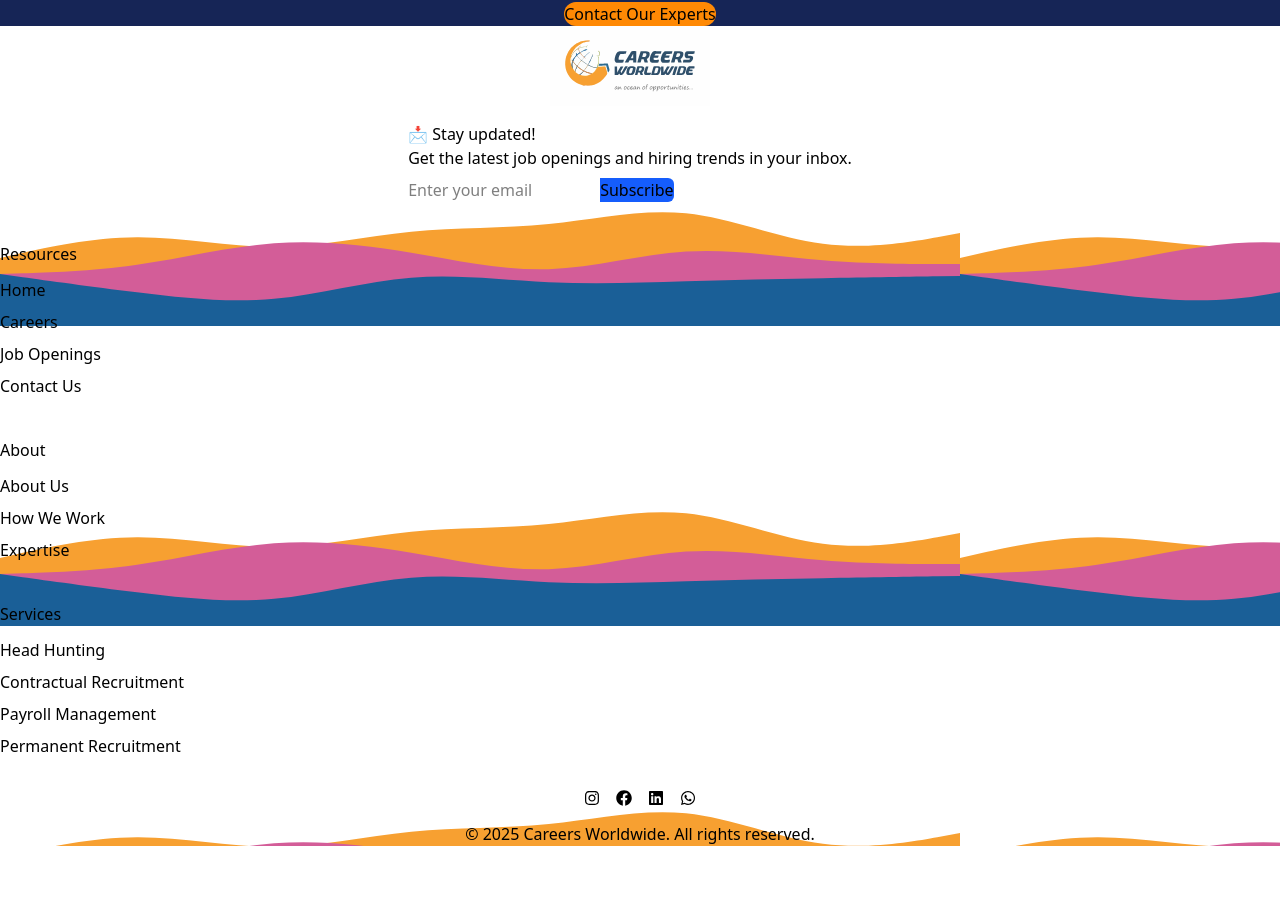
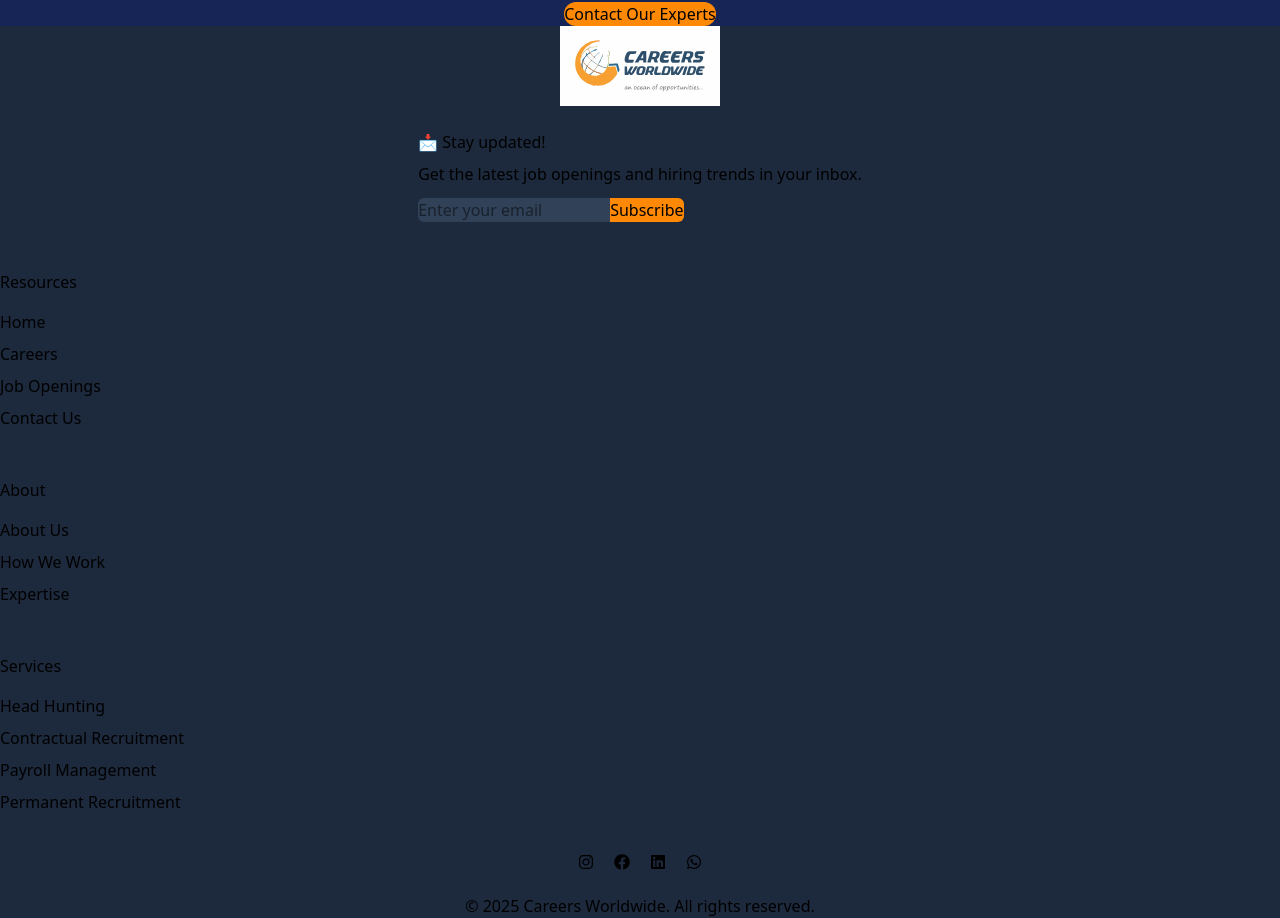
Before and after one commit to achalturkar/careersworldwide, a Next.js app: page / in a window 1280 px wide. Shown: the part 4900-5818 px from the top of the page. Before the commit the page ends 5746 px from the top, so only its background shows below. Built offline with nearby package versions, Linux system fonts and the light colour scheme.

Commit message:
footer update

```diff
--- a/app/contact/page.jsx
+++ b/app/contact/page.jsx
@@ -8,14 +8,9 @@ const Contact = () => {
 
         <main>
 
-            <HeroSection title="Contact Us"/>
-            <div className="bg-white pt-32 pb-16 px-4 min-h-screen flex justify-center items-start">
-                <div className="w-full max-w-7xl bg-gradient-to-br from-20% from-cyan-200 via-33% via-cyan-50 to-80% to-cyan-400 border border-black/10 shadow-2xl rounded-3xl p-6 md:p-12">
-                    {/* Heading */}
-                    <div className="flex items-center justify-center mb-10">
-                        <h1 className="text-4xl md:text-5xl font-semibold text-center">Contact Us</h1>
-                    </div>
-
+            <HeroSection title="Contact Us" />
+            <div className="bg-[url('/contactbg.svg')] bg-no-repeat bg-cover pt-32 pb-16 px-4 min-h-screen flex justify-center items-start">
+                <div className="w-full max-w-7xl bg-gray-100 border border-black/10 shadow-2xl rounded-3xl p-6 md:p-12">
                     {/* Main Content */}
                     <div className="flex flex-col md:flex-row justify-center items-center gap-10">
                         {/* Form Section */}
@@ -62,7 +57,7 @@ const Contact = () => {
 
                                 <div className="flex justify-center">
                                     <button
-                                        className="bg-[#00C951] hover:bg-[#00c903] text-white font-bold py-2 px-6 rounded focus:outline-none focus:shadow-outline"
+                                        className="bg-blue-900 hover:bg-blue-950 text-white font-bold py-2 px-6 rounded focus:outline-none focus:shadow-outline"
                                         type="button"
                                     >
                                         Submit
@@ -85,15 +80,15 @@ const Contact = () => {
                             ></iframe>
                             <div className="space-y-2">
                                 <div className="flex items-center space-x-2 mt-4.5">
-                                    <IoCallOutline className="mt-1 text-black" />
+                                    <IoCallOutline className="mt-1 text-black text-2xl" />
                                     <span className="text-black">9850041780</span>
                                 </div>
                                 <div className="flex items-center space-x-2 mt-4.5">
-                                    <MdOutlineEmail className="mt-1 text-black" />
-                                    <span className="text-black">recruitment@careersworldwide.in</span>
+                                    <MdOutlineEmail className="mt-1 text-black text-2xl" />
+                                    <span className="text-black ">recruitment@careersworldwide.in</span>
                                 </div>
                                 <div className="flex items-center space-x-2 mt-4.5">
-                                    <IoLocationOutline className="mt-1 text-black" />
+                                    <IoLocationOutline className="mt-1 text-black text-2xl" />
                                     <span className="text-black">Office No 5, 2nd floor, Siddhivinayak towers, Bibvewadi Road, Pune 411037, India</span>
                                 </div>
                             </div>
--- a/components/Footer/Footer.jsx
+++ b/components/Footer/Footer.jsx
@@ -4,23 +4,23 @@ import { FaFacebook, FaWhatsapp, FaLinkedin, FaInstagram } from "react-icons/fa"
 
 const Footer = () => {
   return (
-        <footer className="bg-[url('/bottomwave2.svg')] bg-cover bg-center bg-no-repeat text-black px-6 py-12">
-                <div className="max-w-7xl mx-auto flex flex-col gap-10 lg:grid lg:grid-cols-4 mb-8">
+    <footer className="bg-slate-800 text-slate-200 px-6 py-16">
+      <div className="max-w-7xl mx-auto flex flex-col gap-12 lg:grid lg:grid-cols-4 mb-10">
         {/* Logo and Subscription */}
-                    <div className="flex flex-col items-center lg:items-start text-center lg:text-left gap-4 mr-5">
+        <div className="flex flex-col items-center lg:items-start text-center lg:text-left gap-6">
           <Image src="/cww.svg" alt="Careers Worldwide Logo" width={160} height={160} />
           <div>
-                            <h2 className="font-bold text-lg flex items-center gap-2">
+            <h2 className="font-bold text-lg flex items-center gap-2 text-white mb-2">
               📩 Stay updated!
             </h2>
-                            <p className="text-sm mb-2">Get the latest job openings and hiring trends in your inbox.</p>
+            <p className="text-sm mb-3 text-slate-300">Get the latest job openings and hiring trends in your inbox.</p>
             <div className="flex">
               <input
                 type="email"
                 placeholder="Enter your email"
-                                    className="px-3 py-2 rounded-l-md border border-gray-400 w-48"
+                className="px-3 py-2 rounded-l-md bg-slate-700 border border-slate-600 text-slate-200 placeholder-slate-400 w-48 focus:ring-orange-500 focus:border-orange-500"
               />
-                                <button className="bg-blue-600 text-white px-4 py-2 rounded-r-md hover:bg-blue-700">
+              <button className="bg-orange-400 text-white px-4 py-2 rounded-r-md hover:bg-orange-500 focus:outline-none focus:ring-2 focus:ring-orange-500 focus:ring-opacity-50">
                 Subscribe
               </button>
             </div>
@@ -29,47 +29,46 @@ const Footer = () => {
 
         {/* Resources */}
         <div className="text-center lg:text-left">
-                        <h3 className="text-lg font-bold mb-3">Resources</h3>
+          <h3 className="text-lg font-bold mb-4 text-white">Resources</h3>
           <ul className="space-y-2">
-                            <li><Link href="/Home" className="hover:text-orange-600">Home</Link></li>
-                            <li><Link href="/Home" className="hover:text-orange-600">Careers</Link></li>
-                            <li><Link href="/Careers" className="hover:text-orange-600">Job Openings</Link></li>
-                            <li><Link href="/Contact Us" className="hover:text-orange-600">Contact Us</Link></li>
+            <li><Link href="/" className="hover:text-blue-300 text-slate-300">Home</Link></li>
+            <li><Link href="/career" className="hover:text-blue-300 text-slate-300">Careers</Link></li>
+            <li><Link href="/jobopening" className="hover:text-blue-300 text-slate-300">Job Openings</Link></li>
+            <li><Link href="/contact" className="hover:text-blue-300 text-slate-300">Contact Us</Link></li>
           </ul>
         </div>
 
         {/* About */}
         <div className="text-center lg:text-left">
-                        <h3 className="text-lg font-bold mb-3">About</h3>
+          <h3 className="text-lg font-bold mb-4 text-white">About</h3>
           <ul className="space-y-2">
-                            <li><Link href="/About Us" className="hover:text-orange-600">About Us</Link></li>
-                            <li><Link href="/How We Work" className="hover:text-orange-600">How We Work</Link></li>
-                            <li><Link href="/expertise" className="hover:text-orange-600">Expertise</Link></li>
+            <li><Link href="/about" className="hover:text-blue-300 text-slate-300">About Us</Link></li>
+            <li><Link href="/howwework" className="hover:text-blue-300 text-slate-300">How We Work</Link></li>
+            <li><Link href="/expertise" className="hover:text-blue-300 text-slate-300">Expertise</Link></li>
           </ul>
         </div>
 
         {/* Services */}
         <div className="text-center lg:text-left">
-                        <h3 className="text-lg font-bold mb-3">Services</h3>
+          <h3 className="text-lg font-bold mb-4 text-white">Services</h3>
           <ul className="space-y-2">
-                            <li><Link href="/about" className="hover:text-orange-600">Head Hunting</Link></li>
-                            <li><Link href="/howwework" className="hover:text-orange-600">Contractual Recruitment</Link></li>
-                            <li><Link href="/How We Work" className="hover:text-orange-600">Payroll Management</Link></li>
-                            <li><Link href="/How We Work" className="hover:text-orange-600">Permanent Recruitment</Link></li>
+            <li><Link href="/about" className="hover:text-blue-300 text-slate-300">Head Hunting</Link></li>
+            <li><Link href="/howwework" className="hover:text-blue-300 text-slate-300">Contractual Recruitment</Link></li>
+            <li><Link href="/How We Work" className="hover:text-blue-300 text-slate-300">Payroll Management</Link></li>
+            <li><Link href="/How We Work" className="hover:text-blue-300 text-slate-300">Permanent Recruitment</Link></li>
           </ul>
         </div>
       </div>
 
-
       {/* Bottom Row */}
-                <div className="max-w-7xl mx-auto flex flex-col sm:flex-row justify-between items-center gap-4">
-                    <div className="flex gap-4 text-2xl text-black">
-                        <Link href="#"><FaInstagram /></Link>
-                        <Link href="#"><FaFacebook /></Link>
-                        <Link href="#"><FaLinkedin /></Link>
-                        <Link href="#"><FaWhatsapp /></Link>
+      <div className="max-w-7xl mx-auto flex flex-col sm:flex-row justify-between items-center gap-6 pt-8 border-t border-slate-700">
+        <div className="flex gap-5 text-2xl text-slate-300">
+          <Link href="#" className="hover:text-blue-300"><FaInstagram /></Link>
+          <Link href="#" className="hover:text-blue-300"><FaFacebook /></Link>
+          <Link href="#" className="hover:text-blue-300"><FaLinkedin /></Link>
+          <Link href="#" className="hover:text-blue-300"><FaWhatsapp /></Link>
         </div>
-                    <p className="text-sm text-center sm:text-left text-black">
+        <p className="text-sm text-center sm:text-left text-slate-400">
           © 2025 Careers Worldwide. All rights reserved.
         </p>
       </div>
```
Also changed, not shown: public/contactbg.svg (added). Lines whose indentation alone changed are shown as unchanged.
